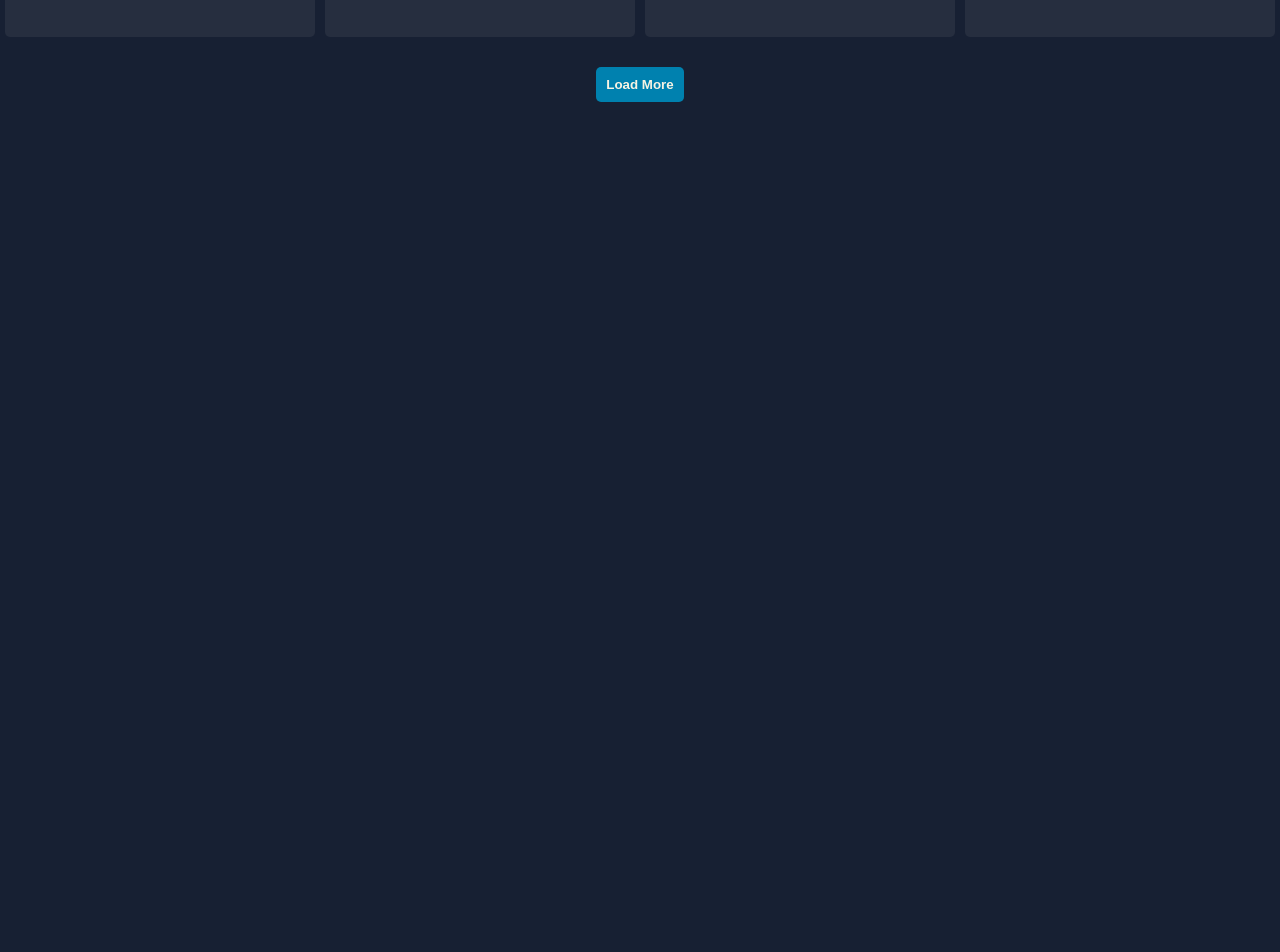
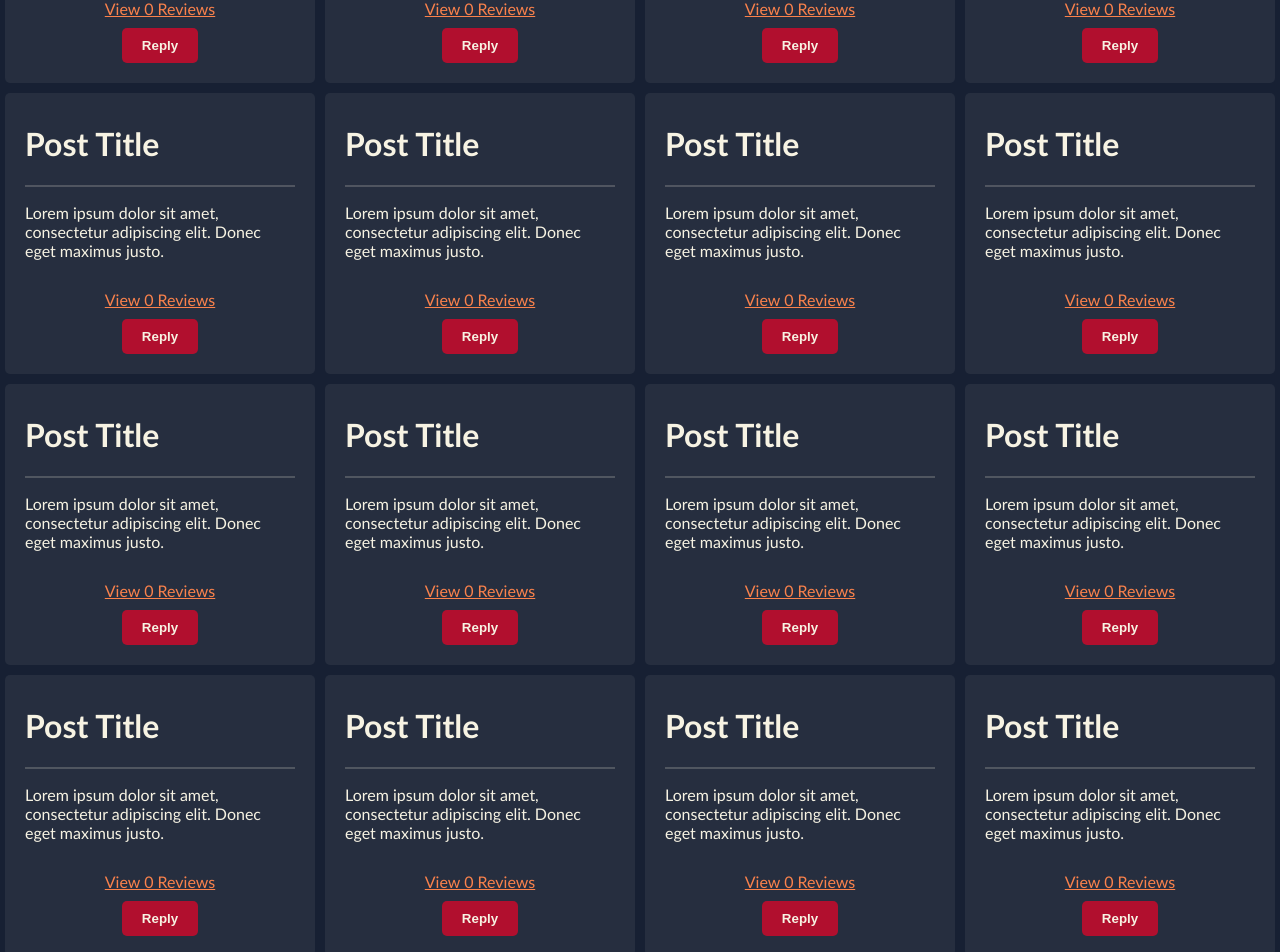
Before and after one commit to CovJus01/BogLogs, a React (Create React App) app: page / in a window 1280 px wide. Shown: the part 1000-1952 px from the top of the page. Before the commit the page ends 1122 px from the top, so only its background shows below. Built offline with nearby package versions, Linux system fonts and the light colour scheme.

Commit message:
Added PostContent page

```diff
--- a/src/App.js
+++ b/src/App.js
@@ -1,6 +1,7 @@
 import logo from './logo.svg';
 import './App.css';
 import MainPage from "./pages/main";
+import PostPage from "./pages/PostContent";
 import Header from "./components/Header"
 
 function App() {
--- /dev/null
+++ b/src/pages/PostContent.js
@@ -0,0 +1,35 @@
+import React, { useState } from "react";
+import '../styles/main.css';
+import Post from "../components/Post";
+import PostBox from "../components/PostBox"
+
+export default function PostPage () {
+
+    return (
+      <div className="ViewPost">
+        <PostBox isReply={false}/>
+        <br/>
+        <br/>
+        <Post isTitle={false}/>
+        <br/>
+        <br/>
+        <div className="PostSection">
+            <div id="column1">
+            <PostBox isReply={false}/>
+            <PostBox isReply={false}/>
+            <PostBox isReply={false}/>
+            </div>
+            <div id="column2">
+            <PostBox isReply={false}/>
+            <PostBox isReply={false}/>
+            <PostBox isReply={false}/>
+            </div>
+            <div id="column2">
+            <PostBox isReply={false}/>
+            <PostBox isReply={false}/>
+            <PostBox isReply={false}/>
+            </div>
+        </div>
+      </div>
+    );
+  }
--- a/src/pages/main.js
+++ b/src/pages/main.js
@@ -9,14 +9,32 @@ export default function MainPage () {
     return (
       <div>
         <h2 className="PageTitle">Got Questions?</h2>
-        <Post/>
-        <br/>
-        <br/>
+        <Post isTitle={true}/>
         <div className="PostSection">
-          <PostBox/>
-          <PostBox/>
-          <PostBox/>
-          <PostBox/>
+        <div id="column1">
+          <PostBox isReply={true}/>
+          <PostBox isReply={true}/>
+          <PostBox isReply={true}/>
+          <PostBox isReply={true}/>
+        </div>
+        <div id="column2">
+          <PostBox isReply={true}/>
+          <PostBox isReply={true}/>
+          <PostBox isReply={true}/>
+          <PostBox isReply={true}/>
+        </div>
+        <div id="column3">
+          <PostBox isReply={true}/>
+          <PostBox isReply={true}/>
+          <PostBox isReply={true}/>
+          <PostBox isReply={true}/>
+        </div>
+        <div id="column4">
+          <PostBox isReply={true}/>
+          <PostBox isReply={true}/>
+          <PostBox isReply={true}/>
+          <PostBox isReply={true}/>
+        </div>
         </div>
         <button className="LoadBtn">Load More</button>
       </div>
```
